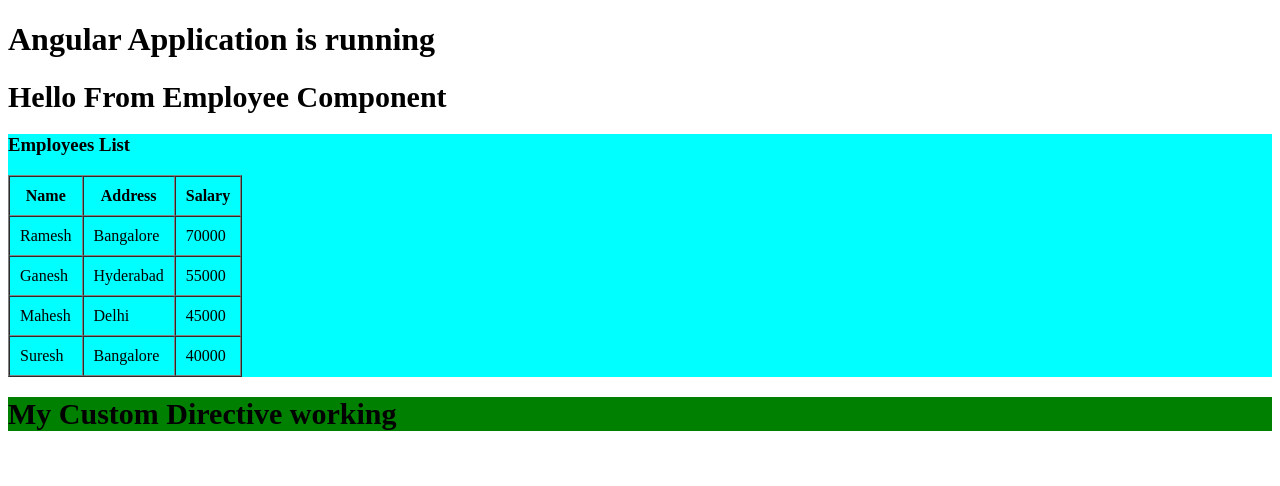
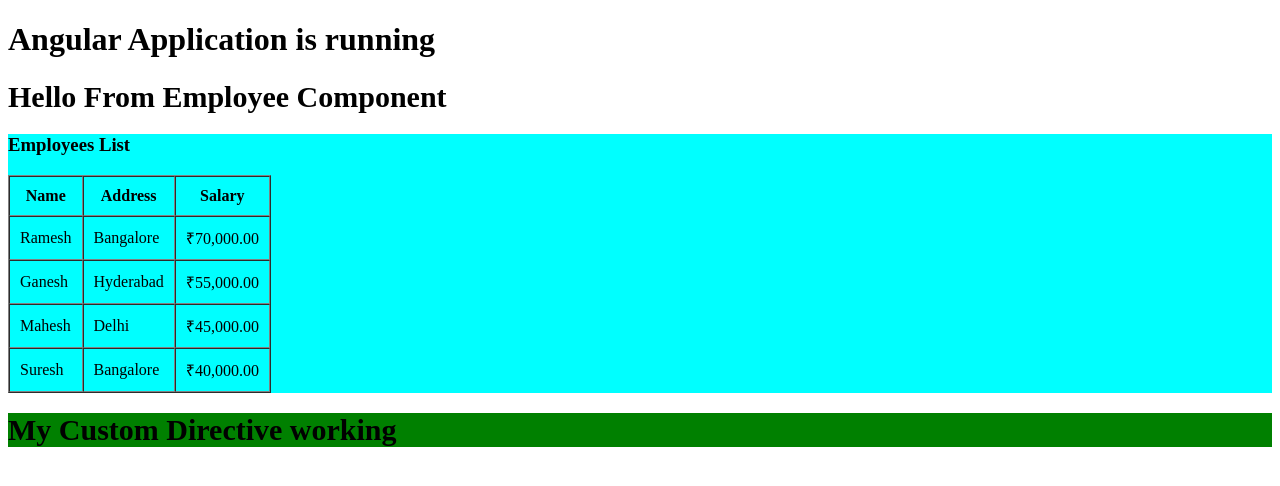
Before and after one commit to parmendra05/angular-basics, an Angular app: page / in a window 1280 px wide. Shown: the top 486 px of the page. Built offline with nearby package versions, Linux system fonts and the light colour scheme.

Commit message:
inbuilt pipe

```diff
--- a/src/app/components/employee/employee.component.html
+++ b/src/app/components/employee/employee.component.html
@@ -10,7 +10,7 @@
     </tr>
 
 <tr *ngFor = "let employee of employees">
-<td>  {{employee.name}}  </td><td>  {{employee.address}} </td><td>{{employee.salary}}</td>
+<td>  {{employee.name | titlecase}}  </td><td>  {{employee.address}} </td><td>{{employee.salary | currency:"INR"}}</td>
 </tr>
 </table>
 </div>
--- a/src/app/components/employee/employee.component.ts
+++ b/src/app/components/employee/employee.component.ts
@@ -11,8 +11,8 @@
 export class EmployeeComponent {
 
   employees = [
-    {name: "Ramesh" , address : "Bangalore" , salary : 70000 },
-    {name: "Ganesh" , address : "Hyderabad" , salary : 55000 },
+    {name: "rameSH" , address : "Bangalore" , salary : 70000 }, // titleCase Pipe will convert this name into Ramesh
+    {name: "GaNesh" , address : "Hyderabad" , salary : 55000 },
     {name: "Mahesh" , address : "Delhi" , salary : 45000 },
     {name: "Suresh" , address : "Bangalore" , salary : 40000 }
   ]
```
